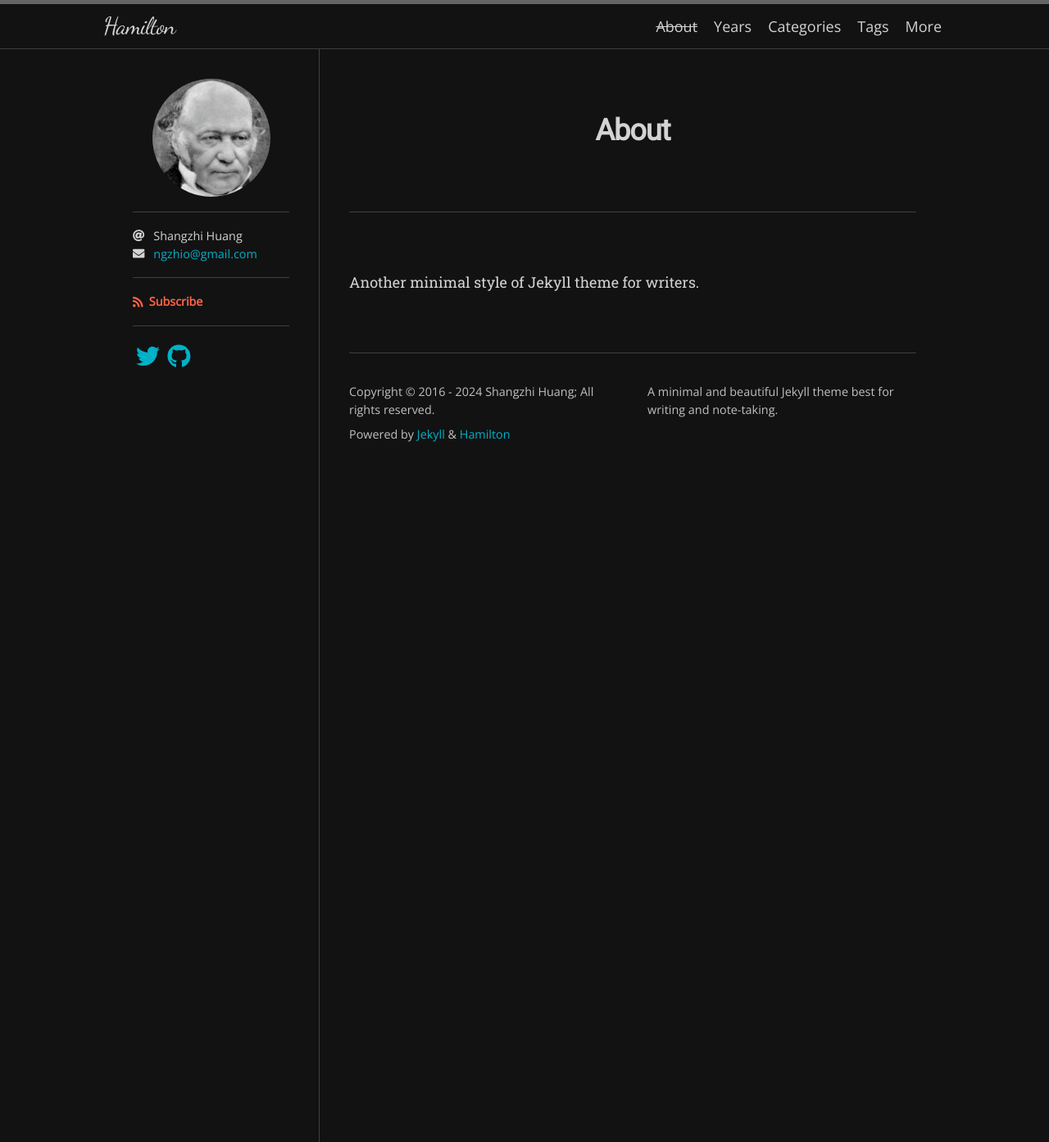
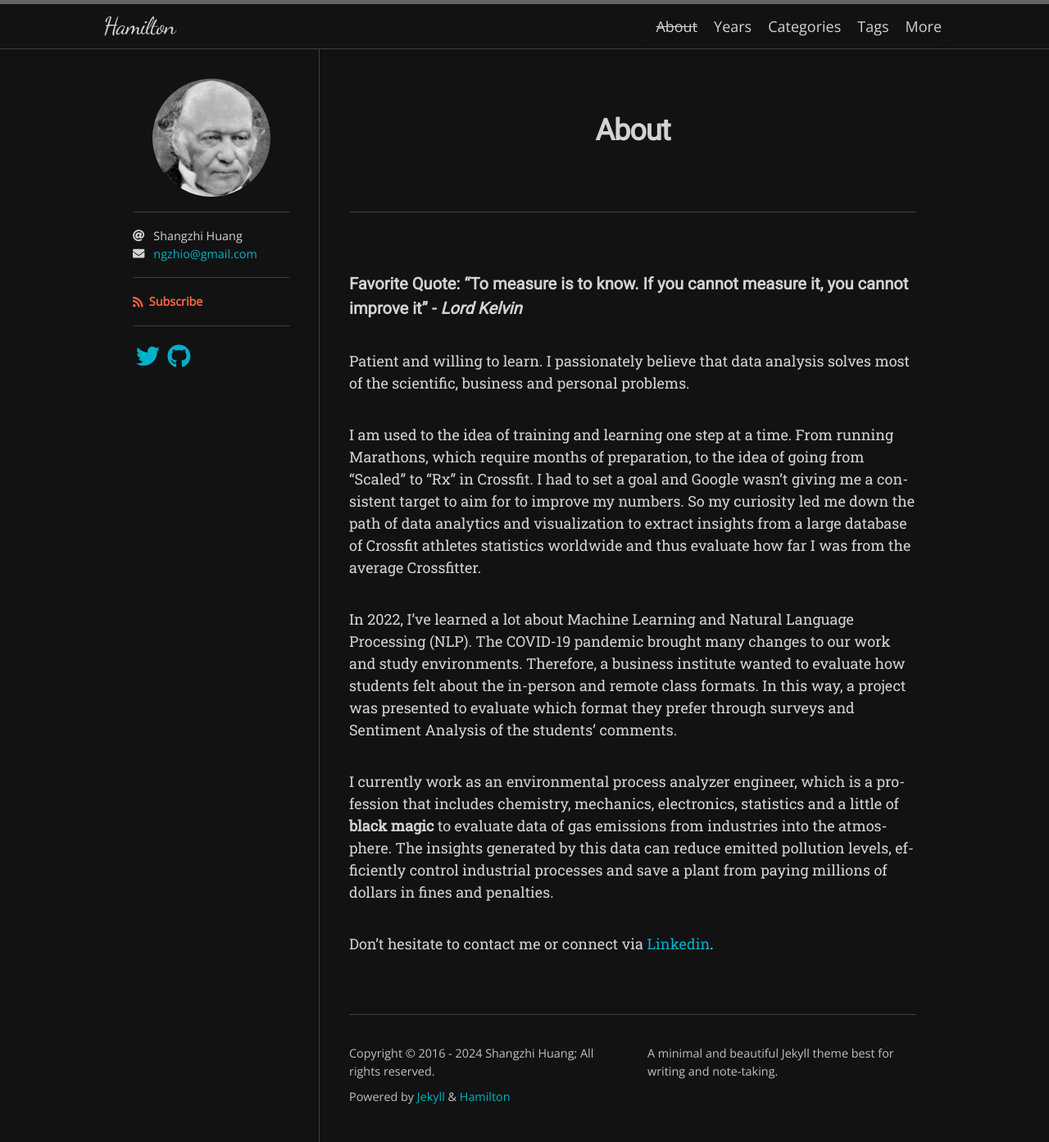
Before and after one commit to jorgekero/jorgekero.github.io, a Jekyll site: the page built from about.md, in a window 1280 px wide. Shown: the whole page at 82% size. Built offline with Jekyll 4.4.1, drawn with Linux system fonts in a browser that asks for light colours; nearby versions of some CDN libraries; some web fonts are replaced.

Commit message:
About Edit

```diff
--- a/about.md
+++ b/about.md
@@ -4,4 +4,18 @@ title: About
 permalink: /about/
 ---
 
-Another minimal style of Jekyll theme for writers.
+#### Favorite Quote: "To measure is to know. If you cannot measure it, you cannot improve it" - <em> Lord Kelvin </em>
+Patient and willing to learn. I passionately believe that data analysis solves most of the scientific, business and personal problems.
+
+I am used to the idea of training and learning one step at a time. From running Marathons, which require months of preparation, to the idea of going from "Scaled" to "Rx" in Crossfit.
+I had to set a goal and Google wasn't giving me a consistent target to aim for to improve my numbers. So my curiosity led me down the path of data analytics and visualization to extract insights from a
+large database of Crossfit athletes statistics worldwide and thus evaluate how far I was from the average Crossfitter.
+
+In 2022, I've learned a lot about Machine Learning and Natural Language Processing (NLP). The COVID-19 pandemic brought many changes to our work and study environments. Therefore, a business institute wanted
+to evaluate how students felt about the in-person and remote class formats. In this way, a project was presented to evaluate which format they prefer through surveys and Sentiment Analysis of the students' comments.
+
+I currently work as an environmental process analyzer engineer, which is a profession that includes chemistry, mechanics, electronics, statistics and a little of <b>black magic</b> to evaluate data
+of gas emissions from industries into the atmosphere. The insights generated by this data can reduce emitted pollution levels, efficiently control industrial processes and save a plant from paying millions of dollars
+in fines and penalties.
+
+Don't hesitate to contact me or connect via <a href="https://www.linkedin.com/in/jorge-gamboa-a9503846/" target="_blank">Linkedin</a>.
```
